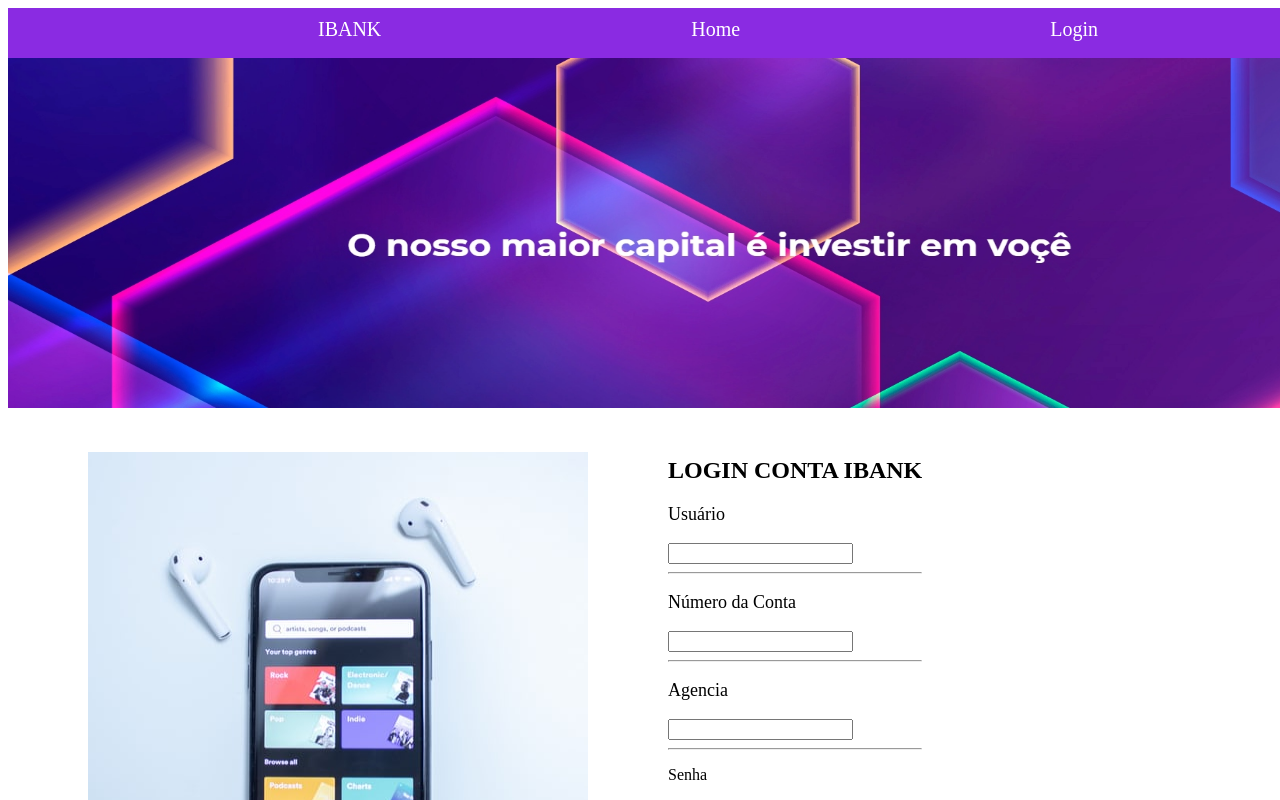
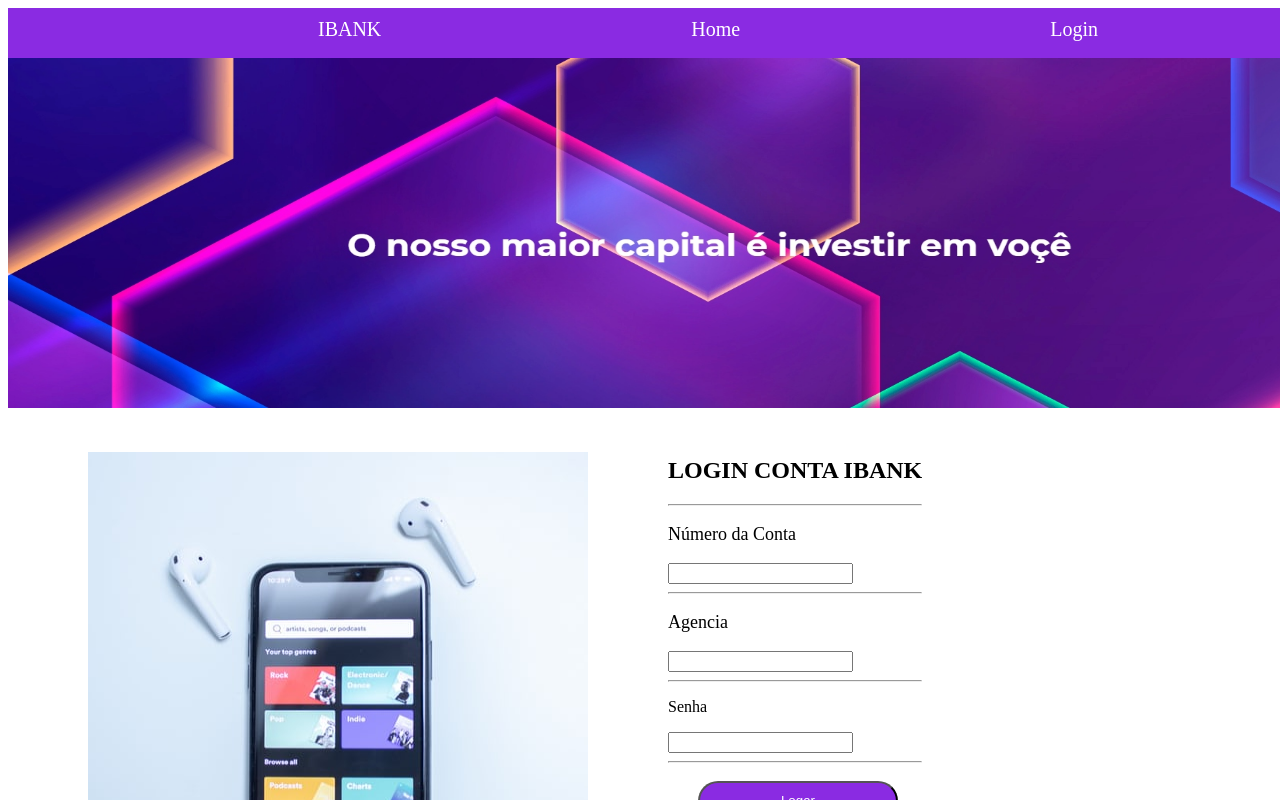
Before and after one commit to simone-art/projeto-ibank, an Angular app: page /login in a window 1280 px wide. Shown: the top 800 px of the page. Built offline with nearby package versions, Linux system fonts and the light colour scheme.

Commit message:
Criada função para calcular a transferência

```diff
--- a/src/app/app-routing.module.ts
+++ b/src/app/app-routing.module.ts
@@ -4,7 +4,9 @@ import { HomeComponent } from './home/home.component';
 import { LoginComponent } from './login/login.component';
 
 
+
 const routes: Routes = [
+  { path: '', component: HomeComponent },
   { path: 'home', component: HomeComponent },
   { path: 'login', component: LoginComponent }
 ];
--- a/src/app/app.component.ts
+++ b/src/app/app.component.ts
@@ -1,4 +1,5 @@
 import { Component } from '@angular/core';
+
 
 @Component({
   selector: 'app-root',
--- a/src/app/login/login.component.html
+++ b/src/app/login/login.component.html
@@ -4,8 +4,6 @@
         <img src="../../assets/images/celular2.jpg" class="celular" alt="">
         <div class="usuario-login">
         <h1>LOGIN CONTA IBANK</h1>
-        <p class="texto-usuario-login">Usuário</p>
-        <input type="text" [value]="valorDoInput" (keyup)="digitouNome($event)">
         <hr>
         <p class="texto-usuario-login">Número da Conta</p>
         <input type="number" [value]="numeroConta" (keyup)="digitouNumero($event)">
@@ -16,7 +14,7 @@
         <p>Senha</p>
         <input type="password" [value]="senhaValor" (keyup)="digitouSenha($event)" >
         <hr>
-        <button (click)="enviarDados()" type="ngsubmit" class="btn-logar">Logar</button>
+        <button (click)="enviarDados(numeroConta, senhaValor)" type="ngsubmit" class="btn-logar">Logar</button>
         </div>
     </div>
 
--- a/src/app/login/login.component.ts
+++ b/src/app/login/login.component.ts
@@ -1,4 +1,5 @@
 import { Component, OnInit } from '@angular/core';
+import { Router } from '@angular/router';
 
 @Component({
   selector: 'app-login',
@@ -7,24 +8,14 @@ import { Component, OnInit } from '@angular/core';
 })
 export class LoginComponent implements OnInit {
 
-  valorDoInput = '';
   numeroConta = '';
   numeroAgencia = '';
   senhaValor = '';
+  router: any;
 
   constructor() { }
   ngOnInit(): void {
   }
-  enviarDados(){
-    console.log ('Babú perdeu o Big Brother');
-  }
-
-  digitouNome($event){
-    this.valorDoInput = $event.target.value;
-    console.log($event.target.value);
-
-  }
-
   digitouNumero($event){
     this.numeroConta = $event.target.value;
     console.log($event.target.value);
@@ -40,4 +31,12 @@ export class LoginComponent implements OnInit {
     console.log($event.target.value);
   }
 
+  enviarDados(numeroConta, senhaValor){
+    const numero = numeroConta.value;
+    const senha = senhaValor.value;
+    const novoSaldo = numeroConta - senhaValor;
+    console.log ('seu novo saldo é' + novoSaldo);
+    alert('Seu novo saldo é:'  + novoSaldo);
+  }
+
 }
```
